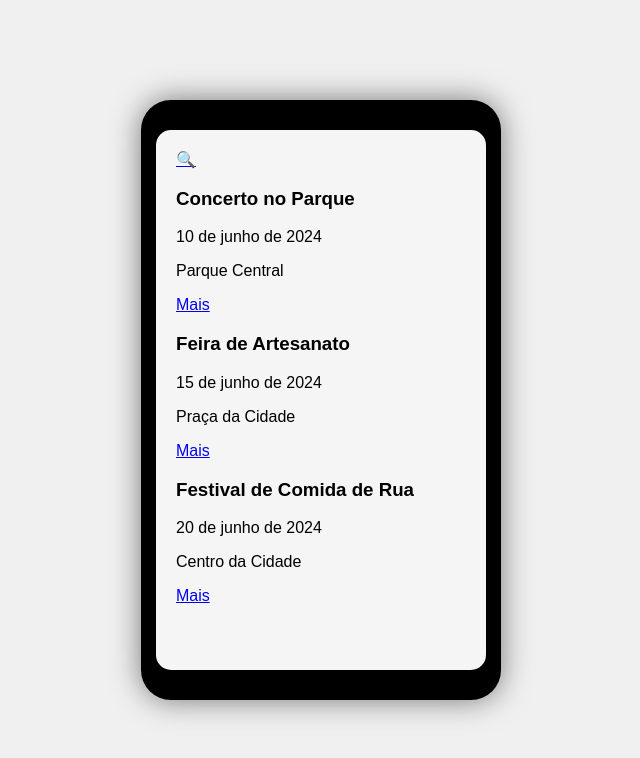
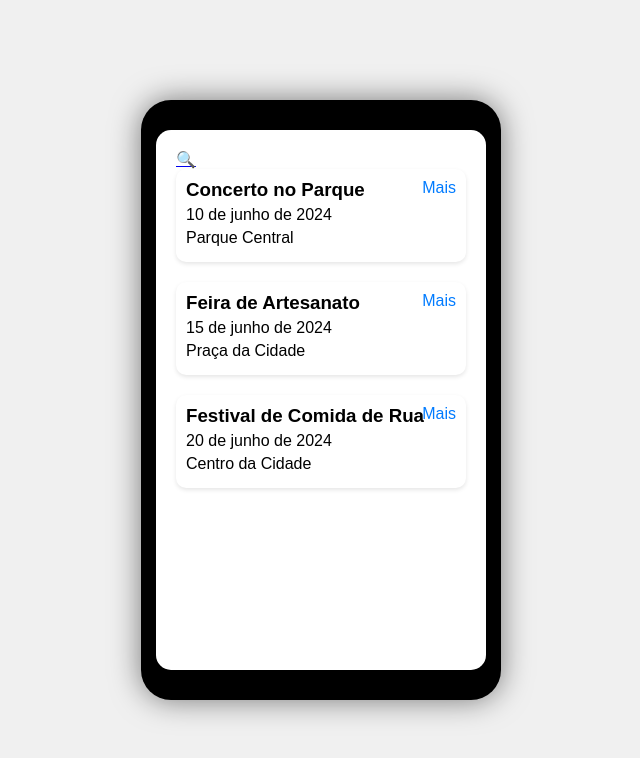
Before and after one commit to ICEI-PUC-Minas-PBR-SI/pbr-si-2024-1-1-ti-aw-t1-aicheck, a plain HTML site: page codigo/pagina_eventos.html in a window 1280 px wide. Shown: the whole page, without its empty margins (319-959 px from the left). Drawn offline with Linux system fonts and the light colour scheme.

Commit message:
Update pagina_eventos.html

```diff
--- a/codigo/pagina_eventos.html
+++ b/codigo/pagina_eventos.html
@@ -4,7 +4,7 @@
   <meta charset="UTF-8">
   <meta name="viewport" content="width=device-width, initial-scale=1.0">
   <title>Eventos</title>
-  <link rel="stylesheet" href="styles.css">
+  <link rel="stylesheet" href="style.css">
 </head>
 <body>
   <div class="phone">
@@ -37,5 +37,6 @@
       </div>
     </div>
   </div>
+  <script src="script.js"></script>
 </body>
 </html>
```
